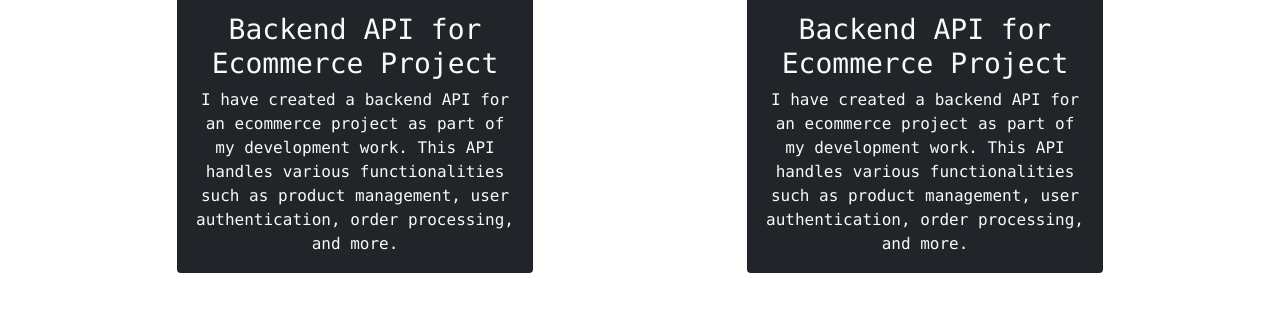
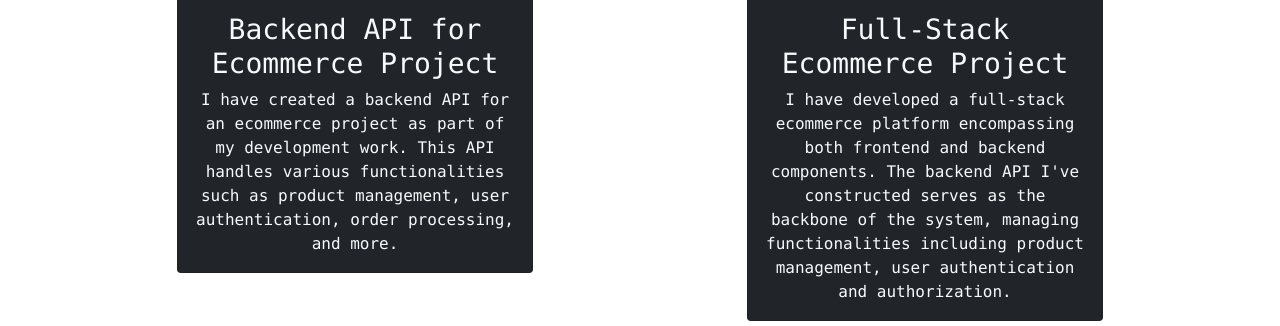
Before and after one commit to MrLamoy/webportfolio, a plain HTML site: page index.html in a window 1280 px wide. Shown: the part 1054-1380 px from the top of the page. Drawn offline with nearby package versions, Linux system fonts and the light colour scheme.

Commit message:
Updated code

```diff
--- a/index.html
+++ b/index.html
@@ -73,8 +73,8 @@
 							<img src="./images/ecommerce1.png" class="card-img-top" alt="">
 						</a>
 						<div class="card-body">
-							<h3 class="card-title">Backend API for Ecommerce Project</h3>
-							<p class="card-text">I have created a backend API for an ecommerce project as part of my development work. This API handles various functionalities such as product management, user authentication, order processing, and more.</p>
+							<h3 class="card-title">Full-Stack Ecommerce Project</h3>
+							<p class="card-text">I have developed a full-stack ecommerce platform encompassing both frontend and backend components. The backend API I've constructed serves as the backbone of the system, managing functionalities including product management, user authentication and authorization.</p>
 						</div>
 					</div>
 				</div>
```
